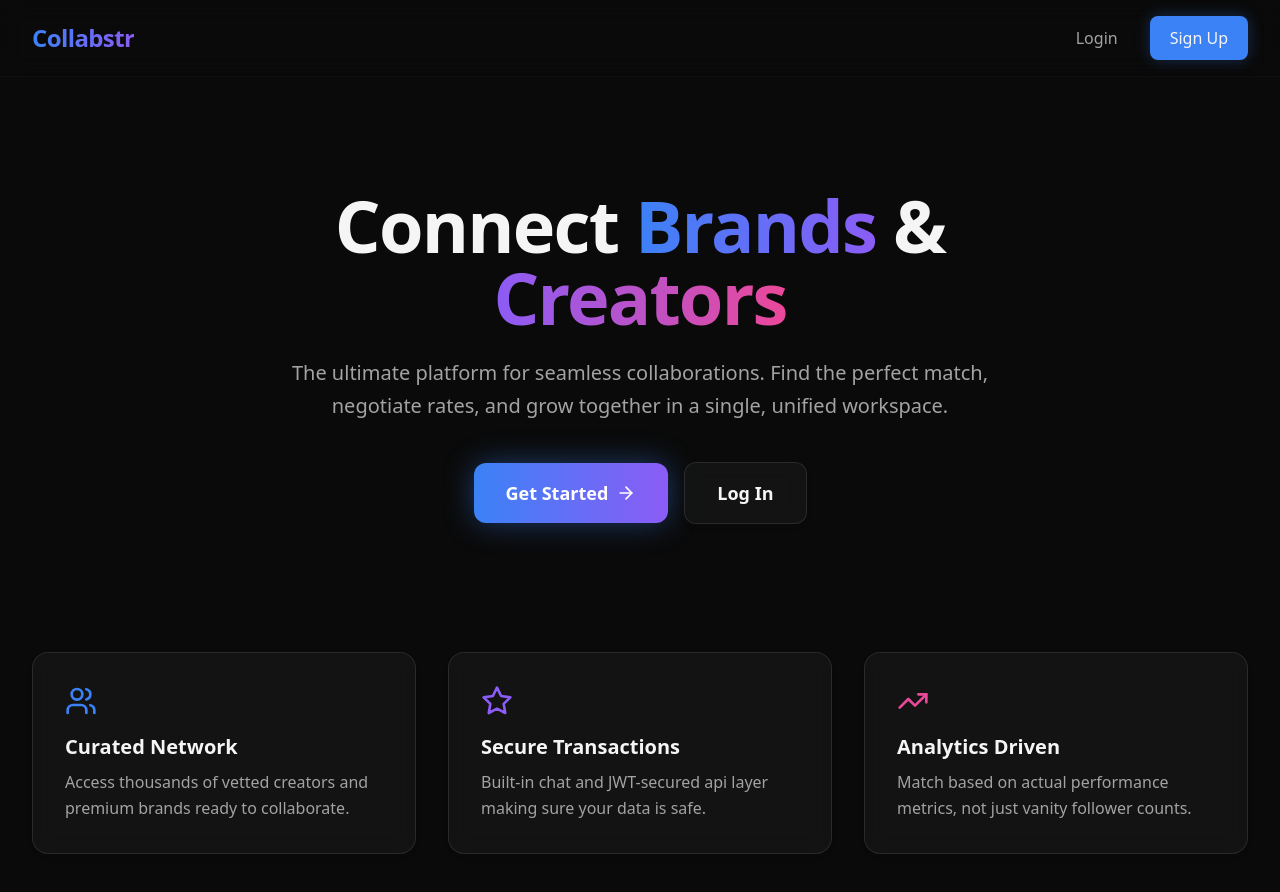
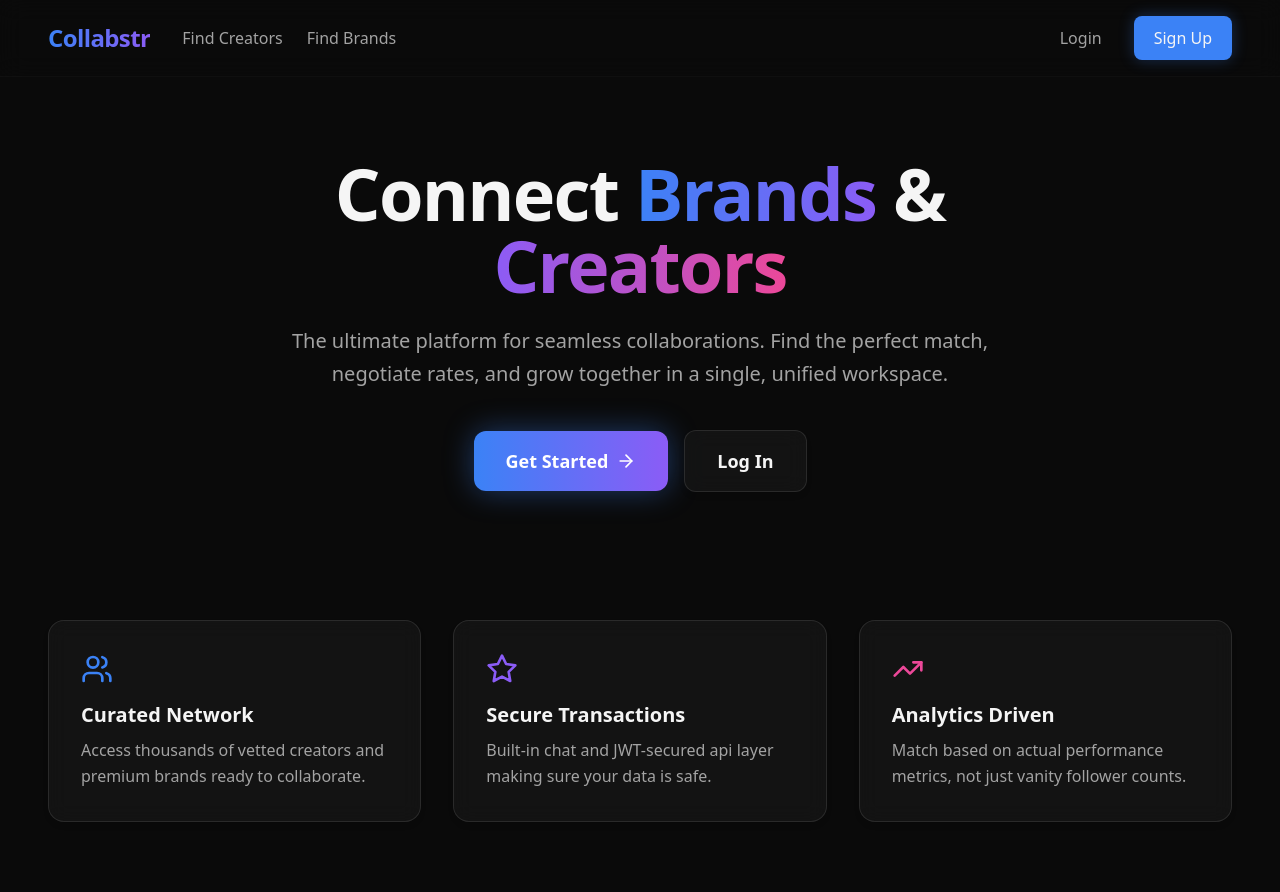
Before and after one commit to RUDRANSH-hub/gojobless, a React (Vite) app in the folder collabstr-clone/frontend/: page / in a window 1280 px wide. Shown: the top 892 px of the page. After the commit the page ends 870 px from the top, so only its background shows below. Built offline with nearby package versions, Linux system fonts and the light colour scheme; no server answers.

Commit message:
Update App.jsx

```diff
--- a/collabstr-clone/frontend/src/App.jsx
+++ b/collabstr-clone/frontend/src/App.jsx
@@ -1,32 +1,76 @@
-import React from 'react';
-import { BrowserRouter as Router, Routes, Route, Link } from 'react-router-dom';
+import React, { useState, useEffect } from 'react';
+import { BrowserRouter as Router, Routes, Route, Link, useNavigate, useLocation } from 'react-router-dom';
 import Home from './components/Home';
 import Login from './components/Login';
 import Register from './components/Register';
 import Dashboard from './components/Dashboard';
+import SearchCreators from './components/SearchCreators';
+import SearchBrands from './components/SearchBrands';
+
+function Navigation() {
+  const navigate = useNavigate();
+  const location = useLocation();
+  const token = localStorage.getItem('token');
+  const isLoggedIn = !!token;
+
+  const handleLogout = () => {
+    localStorage.removeItem('token');
+    window.location.href = '/'; // Full reload to clear state cleanly
+  };
+
+  return (
+    <nav className="w-full py-4 px-6 md:px-12 border-b border-surface/50 flex flex-col md:flex-row justify-between items-center gap-4 backdrop-blur-md sticky top-0 z-50">
+      <div className="flex items-center gap-8">
+        <Link to="/" className="text-2xl font-bold tracking-tight bg-clip-text text-transparent bg-gradient-to-r from-primary to-secondary">
+          Collabstr
+        </Link>
+        <div className="hidden md:flex gap-6 items-center">
+          <Link to="/search/creators" className={`font-medium transition-colors ${location.pathname.includes('creators') ? 'text-white' : 'text-muted hover:text-white'}`}>
+            Find Creators
+          </Link>
+          <Link to="/search/brands" className={`font-medium transition-colors ${location.pathname.includes('brands') ? 'text-white' : 'text-muted hover:text-white'}`}>
+            Find Brands
+          </Link>
+        </div>
+      </div>
+
+      <div className="flex gap-4 items-center">
+        {!isLoggedIn ? (
+          <>
+            <Link to="/login" className="px-4 py-2 rounded-lg font-medium text-muted hover:text-white hover:bg-surface transition-all duration-300">Login</Link>
+            <Link to="/register" className="px-5 py-2.5 rounded-lg bg-primary font-medium hover:bg-blue-600 transition-all duration-300 shadow-[0_0_15px_rgba(59,130,246,0.3)] hover:shadow-[0_0_20px_rgba(59,130,246,0.5)] transform hover:-translate-y-0.5">
+              Sign Up
+            </Link>
+          </>
+        ) : (
+          <>
+            <Link to="/dashboard" className="px-4 py-2 rounded-lg font-medium text-white bg-surface hover:bg-surface/80 border border-white/5 transition-all">
+              Dashboard
+            </Link>
+            <button onClick={handleLogout} className="px-4 py-2 rounded-lg font-medium text-red-400 hover:text-red-300 hover:bg-red-500/10 transition-all">
+              Log Out
+            </button>
+          </>
+        )}
+      </div>
+    </nav>
+  );
+}
 
 function App() {
   return (
     <Router>
-      <div className="min-h-screen bg-background text-text flex flex-col font-sans">
-        <nav className="w-full py-4 px-8 border-b border-surface/50 flex justify-between items-center backdrop-blur-md sticky top-0 z-50">
-          <Link to="/" className="text-2xl font-bold tracking-tight bg-clip-text text-transparent bg-gradient-to-r from-primary to-secondary">
-            Collabstr
-          </Link>
-          <div className="flex gap-4 items-center">
-            <Link to="/login" className="px-4 py-2 rounded-lg font-medium text-muted hover:text-white hover:bg-surface transition-all duration-300">Login</Link>
-            <Link to="/register" className="px-5 py-2.5 rounded-lg bg-primary font-medium hover:bg-blue-600 transition-all duration-300 shadow-[0_0_15px_rgba(59,130,246,0.3)] hover:shadow-[0_0_20px_rgba(59,130,246,0.5)] transform hover:-translate-y-0.5">
-              Sign Up
-            </Link>
-          </div>
-        </nav>
+      <div className="min-h-screen bg-background text-text flex flex-col font-sans selection:bg-primary/30">
+        <Navigation />
 
-        <main className="flex-1 w-full max-w-7xl mx-auto p-4 sm:p-8 flex flex-col">
+        <main className="flex-1 w-full max-w-[1400px] mx-auto px-4 md:px-12 flex flex-col">
           <Routes>
             <Route path="/" element={<Home />} />
             <Route path="/login" element={<Login />} />
             <Route path="/register" element={<Register />} />
             <Route path="/dashboard" element={<Dashboard />} />
+            <Route path="/search/creators" element={<SearchCreators />} />
+            <Route path="/search/brands" element={<SearchBrands />} />
           </Routes>
         </main>
       </div>
```
